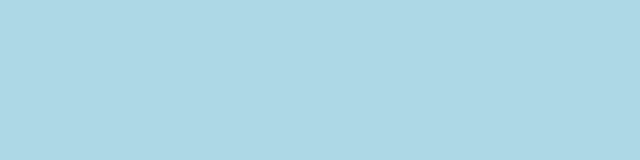
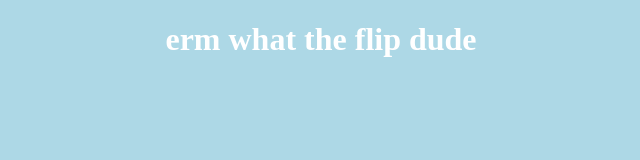
Before and after one commit to zahmbie1/TSAGreenWebsite, a plain HTML site: page index.html in a window 1280 px wide. Shown: the whole page, without its empty margins (319-959 px from the left). Drawn offline with Linux system fonts and the light colour scheme.

Commit message:
Update index.html
erm

```diff
--- a/index.html
+++ b/index.html
@@ -4,6 +4,6 @@
     <link rel="stylesheet" href="style.css">
   </head>
 <body>
-
+  <h1>erm what the flip dude</h1>
 </body>
 </html>
```
